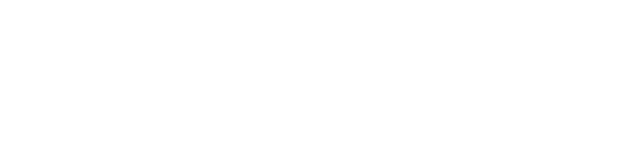
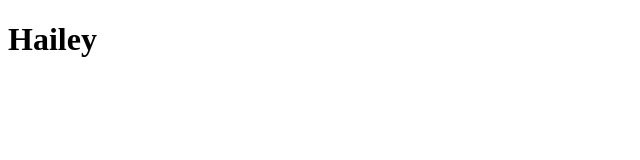
Before and after one commit to B7r8i32/practice-assignment, a plain HTML site: page index.html in a window 1280 px wide. Shown: the whole page, without its empty margins (0-640 px from the left). Drawn offline with Linux system fonts and the light colour scheme.

Commit message:
added headline

```diff
--- a/index.html
+++ b/index.html
@@ -7,6 +7,6 @@
     <title>=briana</title>
 </head>
 <body>
-
+<h1>Hailey</h1>
 </body>
 </html>
```
